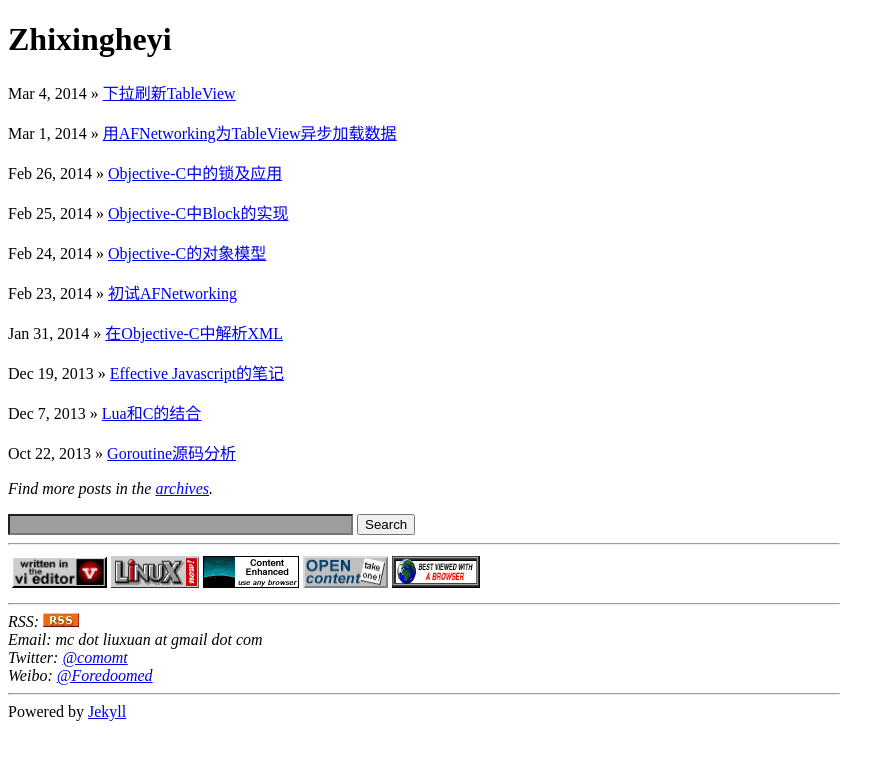
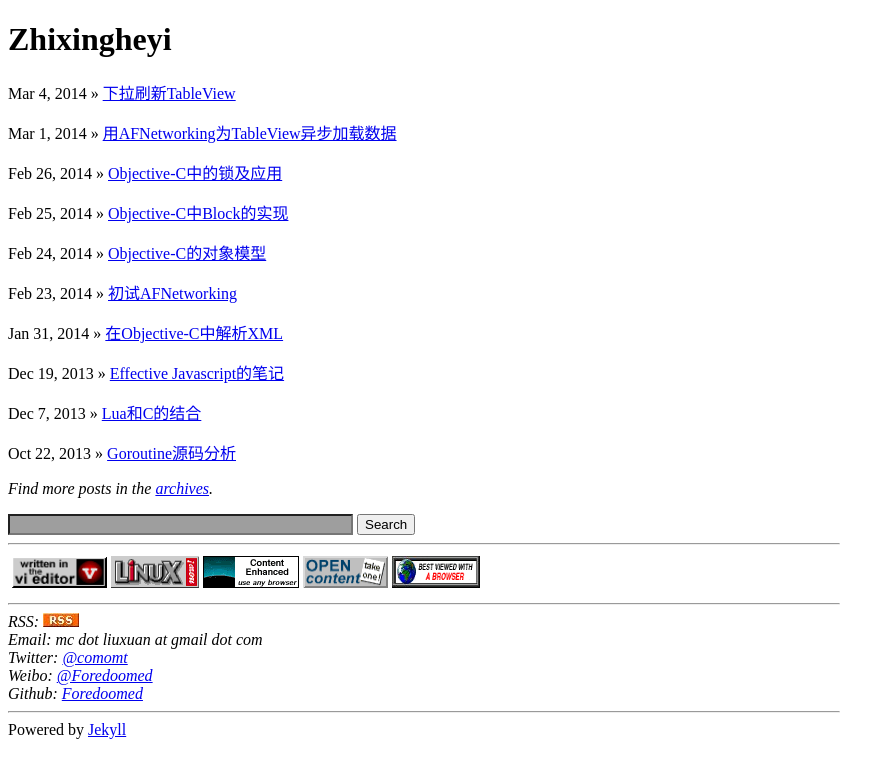
Before and after one commit to Foredoomed/foredoomed.org, a Jekyll site: the page built from index.html, in a window 1280 px wide, cut to the strip 0-778 px from the top of the page. Shown: the whole strip, without its empty margins (0-895 px from the left). Built offline with Jekyll 4.4.1, drawn with Linux system fonts in a browser that asks for light colours; Markdown is read by kramdown in place of the engine named in the settings; comment, search, counter and statistics services are not loaded; grey boxes are pictures that could not be loaded.

Commit message:
Add github link

```diff
--- a/index.html
+++ b/index.html
@@ -68,10 +68,7 @@ document.write("com");
 </em><br>
 <em>Twitter: <a href="https://twitter.com/comomt" rel="me">@comomt</a></em><br>
 <em>Weibo: <a href="http://weibo.com/foredoomed" rel="me">@Foredoomed</a></em><br>
-
-<!--
-<em>Github: <a href="https://github.com/Foredoomed" rel="me">@Foredoomed</a></em>
--->
+<em>Github: <a href="https://github.com/Foredoomed" rel="me">Foredoomed</a></em>
 
 <hr>
 
```
